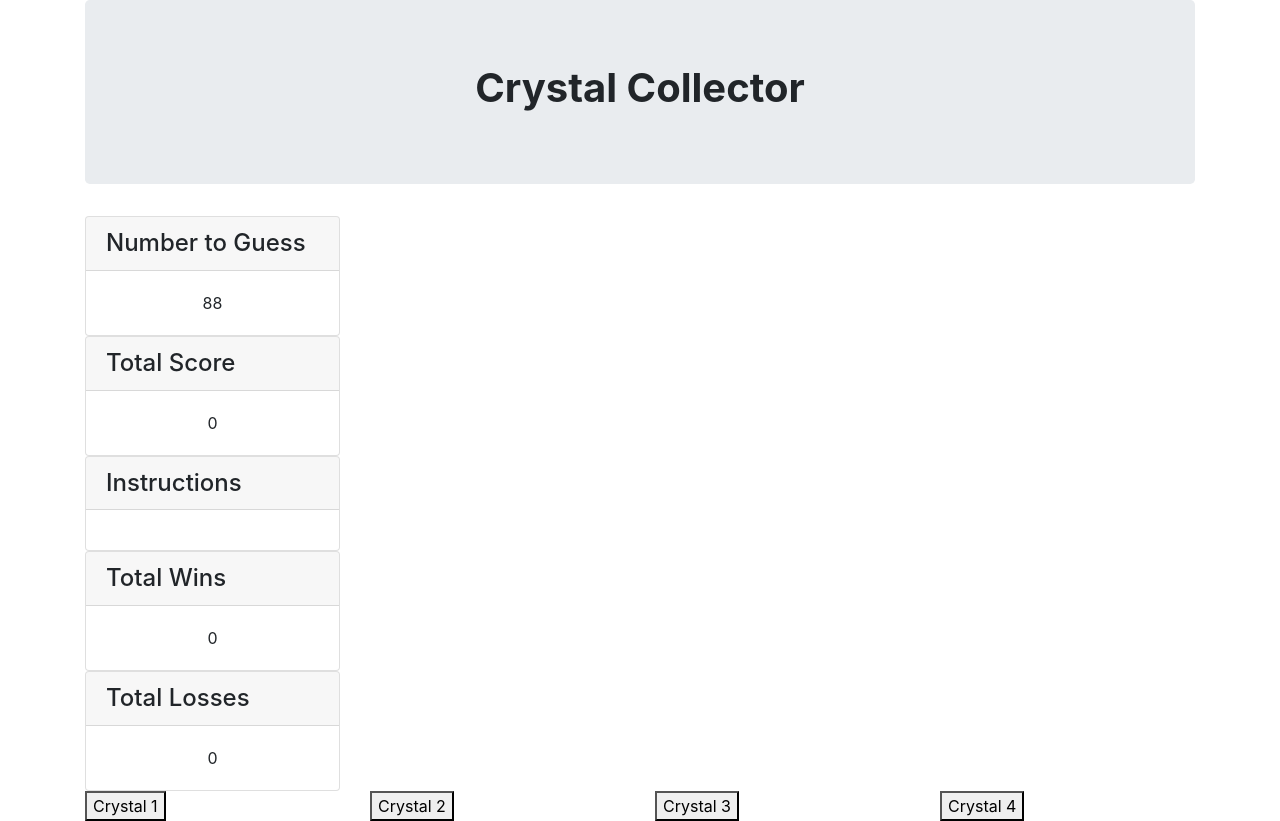
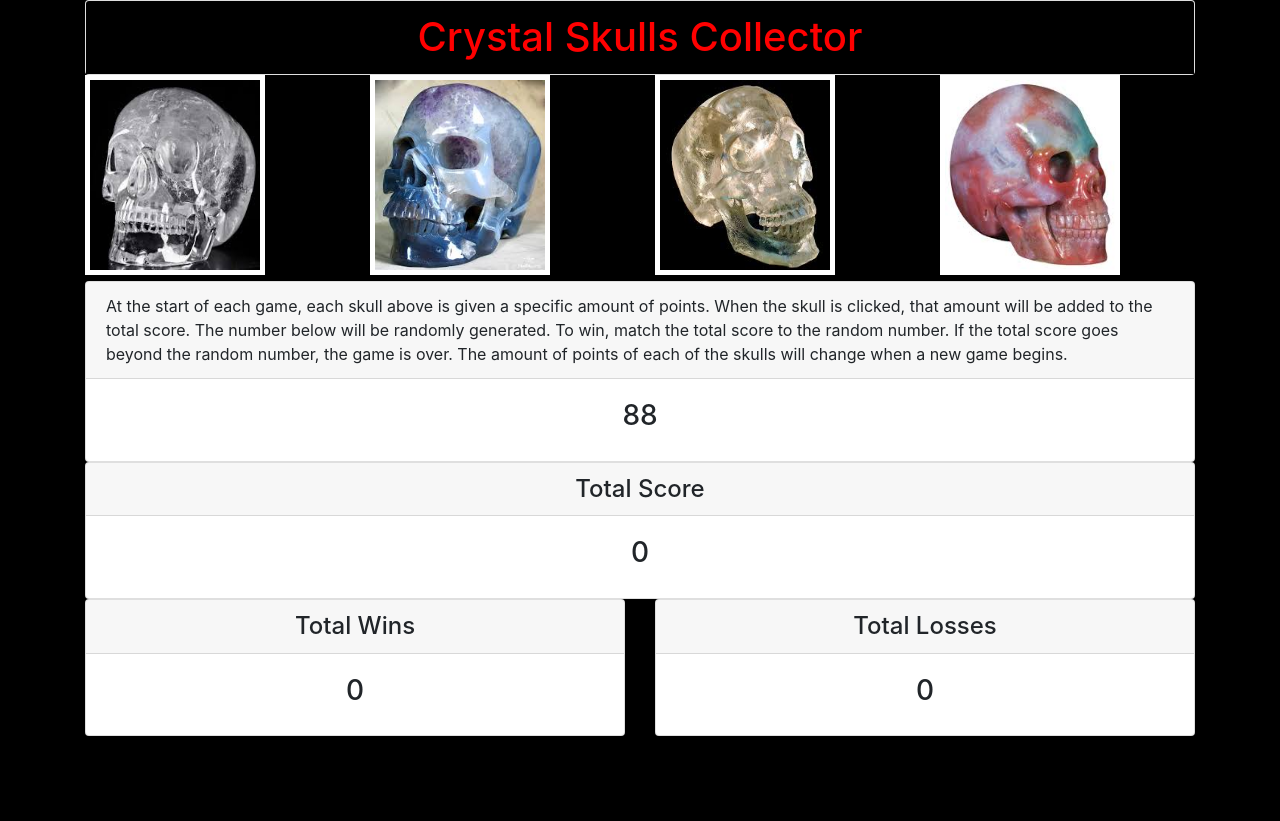
Before and after one commit to lperales321/unit-4-game, a plain HTML site: page index.html in a window 1280 px wide. After the commit the page ends 800 px from the top, so only its background shows below. Drawn offline with nearby package versions, Linux system fonts and the light colour scheme.

Commit message:
add styling and images

```diff
--- a/assets/css/style.css
+++ b/assets/css/style.css
@@ -0,0 +1,17 @@
+body {
+    background-color: black;
+}
+
+input {
+    height: 200px;
+    width: 180px;
+}
+
+#message {
+    background-color: black;
+    color: red;
+}
+
+#crystal1, #crystal2, #crystal3, #crystal4 {
+    border: 5px solid white;
+}
--- a/assets/javascript/game.js
+++ b/assets/javascript/game.js
@@ -1,3 +1,68 @@
-$(document).ready(function() {
+$(document).ready(function () {
+
+    let numberToGuess = 0;
+    let totalScore = 0;
+    let totalWins = 0;
+    let totalLosses = 0;
+    let crystal1Value = 0;
+    let crystal2Value = 0;
+    let crystal3Value = 0;
+    let crystal4Value = 0;
+
+    resetGame();
+
+
+    function resetGame() {
+        //Choose random number from 19-120
+        numberToGuess = Math.floor(Math.random() * (121 - 19) ) + 19;
+        $('#numberToGuess').text(numberToGuess);
+
+        //Total Scores
+        totalScore = 0;
+        $('#totalScore').text(totalScore);
+        $('#totalWins').text(totalWins);
+        $('#totalLosses').text(totalLosses);
+
+        //Choose random number from 1-12
+        crystal1Value = Math.ceil(Math.random() * 12);
+        crystal2Value = Math.ceil(Math.random() * 12);
+        crystal3Value = Math.ceil(Math.random() * 12);
+        crystal4Value = Math.ceil(Math.random() * 12);
+    }
+
+    function calculateNewScore(crystalValue) {
+        totalScore += crystalValue;
+        $('#totalScore').text(totalScore);
+        compareToNumber();
+    }
+
+    function compareToNumber() {
+        if (numberToGuess - totalScore == 0) {
+            totalWins++;
+            $('#message').text("Congratulations! You Win!");
+            resetGame();
+        }
+        else if (numberToGuess - totalScore < 0) {
+            totalLosses++;
+            $('#message').text(`Game Over. Your score of ${totalScore} did not match ${numberToGuess}`);
+            resetGame();
+        }
+    };
+
+    $('#crystal1').on("click", function(){
+        calculateNewScore(crystal1Value);
+    });
+
+    $('#crystal2').on("click", function(){
+        calculateNewScore(crystal2Value);
+    });
+
+    $('#crystal3').on("click", function(){
+        calculateNewScore(crystal3Value);
+    });
+
+    $('#crystal4').on("click", function(){
+        calculateNewScore(crystal4Value);
+    });
 
 });
--- a/index.html
+++ b/index.html
@@ -2,82 +2,25 @@
 <html lang="en-us">
     <head>
         <meta charset="UTF-8">
-        <title>Crystal Collector Game</title>
+        <title>Crystal Skulls Collector Game</title>
 
-        <!-- Added a link to Bootstrap and CSS-->
+        <!--Link to Bootstrap and CSS-->
         <link rel="stylesheet" href="assets/css/reset.css">
         <link rel="stylesheet" href="https://maxcdn.bootstrapcdn.com/bootstrap/4.0.0/css/bootstrap.min.css">
         <link rel="stylesheet" href="assets/css/style.css">
-        <!-- <link rel="javascript" href="assets/javascript/game.js"> -->
 
         <!-- JQuery -->
         <script src="https://code.jquery.com/jquery.js"></script>
     </head>
+
     <body>
         <div class="container">
-            <!-- Jumbotron with Title -->
-            <div class="jumbotron">
-                <h1 class="text-center">
-                    <strong>Crystal Collector</strong>
-                </h1>
-            </div>
 
-            <!-- Number to Guess -->
+            <!-- Title -->
             <div class="row">
-                <div class="col-lg-3">
+                <div class="col-lg-12">
                     <div class="card">
-                        <h4 class="card-header">Number to Guess</h4>
-                        <div class="card-body">
-                            <div class="text-center" id="numberToGuess"></div>
-                        </div>
-                    </div>
-                </div>
-            </div>
-
-            <!-- Total Score -->
-            <div class="row">
-                <div class="col-lg-3">
-                    <div class="card">
-                        <h4 class="card-header">Total Score</h4>
-                        <div class="card-body">
-                            <div class="text-center" id="totalScore"></div>
-                        </div>
-                    </div>
-                </div>
-            </div>
-
-            <!-- Message -->
-            <div class="row">
-                <div class="col-lg-3">
-                    <div class="card">
-                        <h4 class="card-header">Instructions</h4>
-                        <div class="card-body">
-                            <div class="text-center" id="message"></div>
-                        </div>
-                    </div>
-                </div>
-            </div>
-
-            <!-- Total Wins -->
-            <div class="row">
-                <div class="col-lg-3">
-                    <div class="card">
-                        <h4 class="card-header">Total Wins</h4>
-                        <div class="card-body">
-                            <div class="text-center" id="totalWins"></div>
-                        </div>
-                    </div>
-                </div>
-            </div>
-
-            <!-- Total Losses -->
-            <div class="row">
-                <div class="col-lg-3">
-                    <div class="card">
-                        <h4 class="card-header">Total Losses</h4>
-                        <div class="card-body">
-                            <div class="text-center" id="totalLosses"></div>
-                        </div>
+                        <h1 class="card-header text-center" id="message">Crystal Skulls Collector</h1>
                     </div>
                 </div>
             </div>
@@ -85,90 +28,72 @@
             <!-- Crystals Images -->
             <div class="row">
                 <div class="col-lg-3">
-                    <button id="crystal1">Crystal 1</button>
+                    <input id="crystal1" type="image" src="assets/images/skull1.jpg" />
                 </div>
                 <div class="col-lg-3">
-                    <button id="crystal2">Crystal 2</button>
+                    <input id="crystal2" type="image" src="assets/images/skull2.jpg" />
                 </div>
                 <div class="col-lg-3">
-                    <button id="crystal3">Crystal 3</button>
+                    <input id="crystal3" type="image" src="assets/images/skull3.jpg" />
                 </div>
                 <div class="col-lg-3">
-                    <button id="crystal4">Crystal 4</button>
+                    <input id="crystal4" type="image" src="assets/images/skull4.jpg" />
+                </div>
+            </div>
+
+            <!-- Number to Guess -->
+            <div class="row">
+                <div class="col-lg-12">
+                    <div class="card">
+                        <div class="card-header">
+                            At the start of each game, each skull above is given a specific amount of points.
+                            When the skull is clicked, that amount will be added to the total score.
+                            The number below will be randomly generated.
+                            To win, match the total score to the random number.
+                            If the total score goes beyond the random number, the game is over.
+                            The amount of points of each of the skulls will change when a new game begins.
+                        </div>
+                        <h3 class="card-body">
+                            <div class="text-center" id="numberToGuess"></div>
+                        </h3>
+                    </div>
+                </div>
+            </div>
+
+            <!-- Total Score -->
+            <div class="row">
+                <div class="col-lg-12">
+                    <div class="card">
+                        <h4 class="card-header text-center">Total Score</h4>
+                        <div class="card-body">
+                            <h3 class="text-center" id="totalScore"></h3>
+                        </div>
+                    </div>
+                </div>
+            </div>
+
+            <!-- Total Wins and Losses -->
+            <div class="row">
+                <div class="col-lg-6">
+                    <div class="card">
+                        <h4 class="card-header text-center">Total Wins</h4>
+                        <div class="card-body">
+                            <h3 class="text-center" id="totalWins"></h3>
+                        </div>
+                    </div>
+                </div>
+                <div class="col-lg-6">
+                    <div class="card">
+                        <h4 class="card-header text-center">Total Losses</h4>
+                        <div class="card-body">
+                            <h3 class="text-center" id="totalLosses"></h3>
+                        </div>
+                    </div>
                 </div>
             </div>
         </div>
 
-        <script type="text/javascript">
-
-            $(document).ready(function () {
-
-            let numberToGuess = 0;
-            let totalScore = 0;
-            let totalWins = 0;
-            let totalLosses = 0;
-            let crystal1Value = 0;
-            let crystal2Value = 0;
-            let crystal3Value = 0;
-            let crystal4Value = 0;
-
-            resetGame();
-
-
-            function resetGame() {
-                //Choose random number from 19-120
-                numberToGuess = Math.floor(Math.random() * (121 - 19) ) + 19;
-                $('#numberToGuess').text(numberToGuess);
-
-                //Total Scores
-                totalScore = 0;
-                $('#totalScore').text(totalScore);
-                $('#totalWins').text(totalWins);
-                $('#totalLosses').text(totalLosses);
-
-                //Choose random number from 1-12
-                crystal1Value = Math.ceil(Math.random() * 12);
-                crystal2Value = Math.ceil(Math.random() * 12);
-                crystal3Value = Math.ceil(Math.random() * 12);
-                crystal4Value = Math.ceil(Math.random() * 12);
-            }
-
-            function calculateNewScore(crystalValue) {
-                totalScore += crystalValue;
-                $('#totalScore').text(totalScore);
-                isAMatch();
-            }
-
-            function isAMatch() {
-                if (numberToGuess - totalScore == 0) {
-                    totalWins++;
-                    $('#message').text("Congratulations!");
-                    resetGame();
-                }
-                else if (numberToGuess - totalScore < 0) {
-                    totalLosses++;
-                    $('#message').text("Game Over!");
-                    resetGame();
-                }
-            };
-
-            $('#crystal1').on("click", function(){
-                calculateNewScore(crystal1Value);
-            });
-
-            $('#crystal2').on("click", function(){
-                calculateNewScore(crystal2Value);
-            });
-
-            $('#crystal3').on("click", function(){
-                calculateNewScore(crystal3Value);
-            });
-
-            $('#crystal4').on("click", function(){
-                calculateNewScore(crystal4Value);
-            });
-
-            });
-        </script>
+        <!-- Add link to the javascript -->
+        <script type="text/javascript" src="assets/javascript/game.js"></script>
     </body>
 </html>
```
Also changed, not shown: assets/images/skull1.jpg (added), assets/images/skull2.jpg (added), assets/images/skull3.jpg (added), assets/images/skull4.jpg (added).
